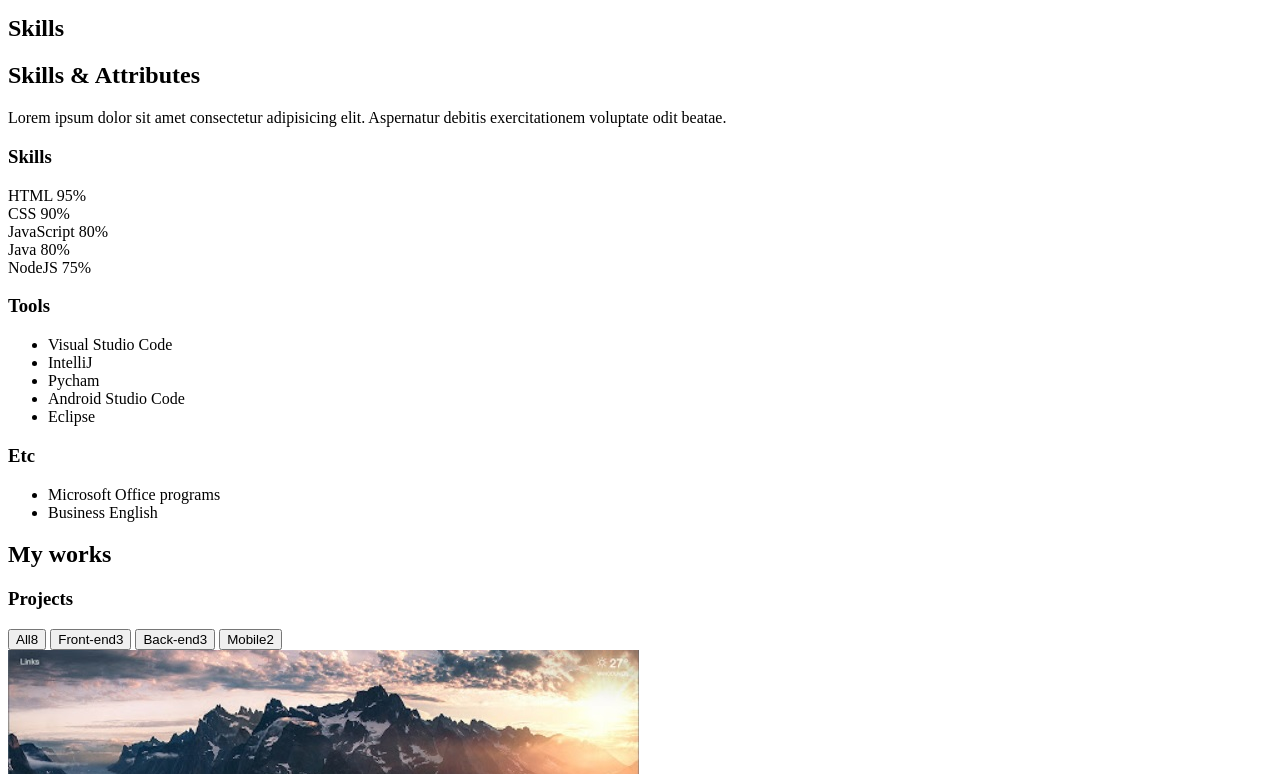
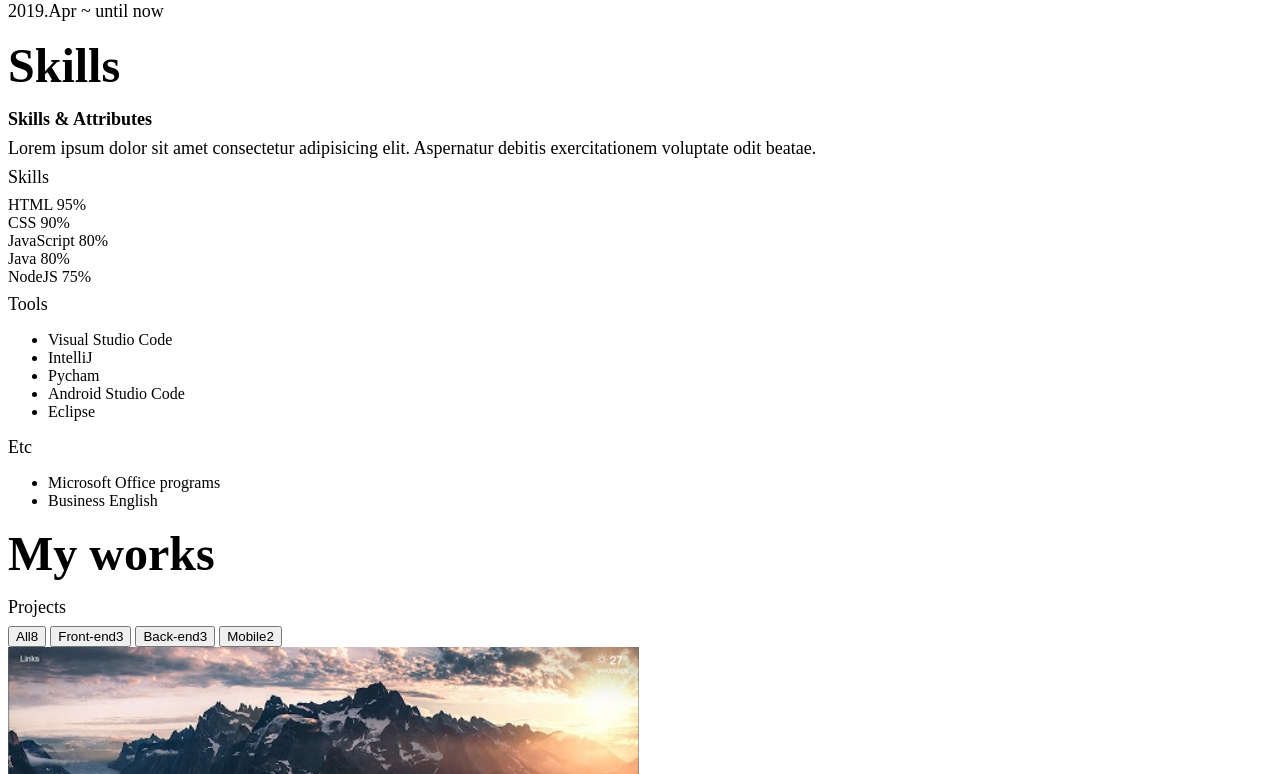
Before and after one commit to hhh270/My_Own_Portfolio_Page-HTML_CSS_JS, a plain HTML site: page index.html in a window 1280 px wide. Shown: the part 1508-2282 px from the top of the page. Drawn offline with Linux system fonts and the light colour scheme.

Commit message:
ADD_Typography_CSS
ADD_Typography_CSS

```diff
--- a/css/styles.css
+++ b/css/styles.css
@@ -36,3 +36,32 @@ font-family: 'Open Sans', sans-serif; */
   /* 패딩을 줬을 때, 높이와 넓이가 그 패딩을 포함 했을 때도
   동일한 높이와 넓이가 되도록. */
 }
+
+/* Typography */
+h1 {
+  font-size: var(--font-large);
+  font-weight: var(--weight-bold);
+  color: var(--color-black);
+  margin: 16px 0;
+}
+
+h2 {
+  font-size: var(--font-regular);
+  font-weight: var(--weight-semi-bold);
+  color: var(--color-black);
+  margin: 8px 0;
+}
+
+h3 {
+  font-size: var(--font-regular);
+  font-weight: var(--weight-regular);
+  color: var(--color-black);
+  margin: 8px 0;
+}
+
+p {
+  font-size: var(--font-regular);
+  font-weight: var(--weight-regular);
+  color: var(--color-black);
+  margin: 4px 0;
+}
```
Also changed, not shown: index.html (+7 -0 lines).
